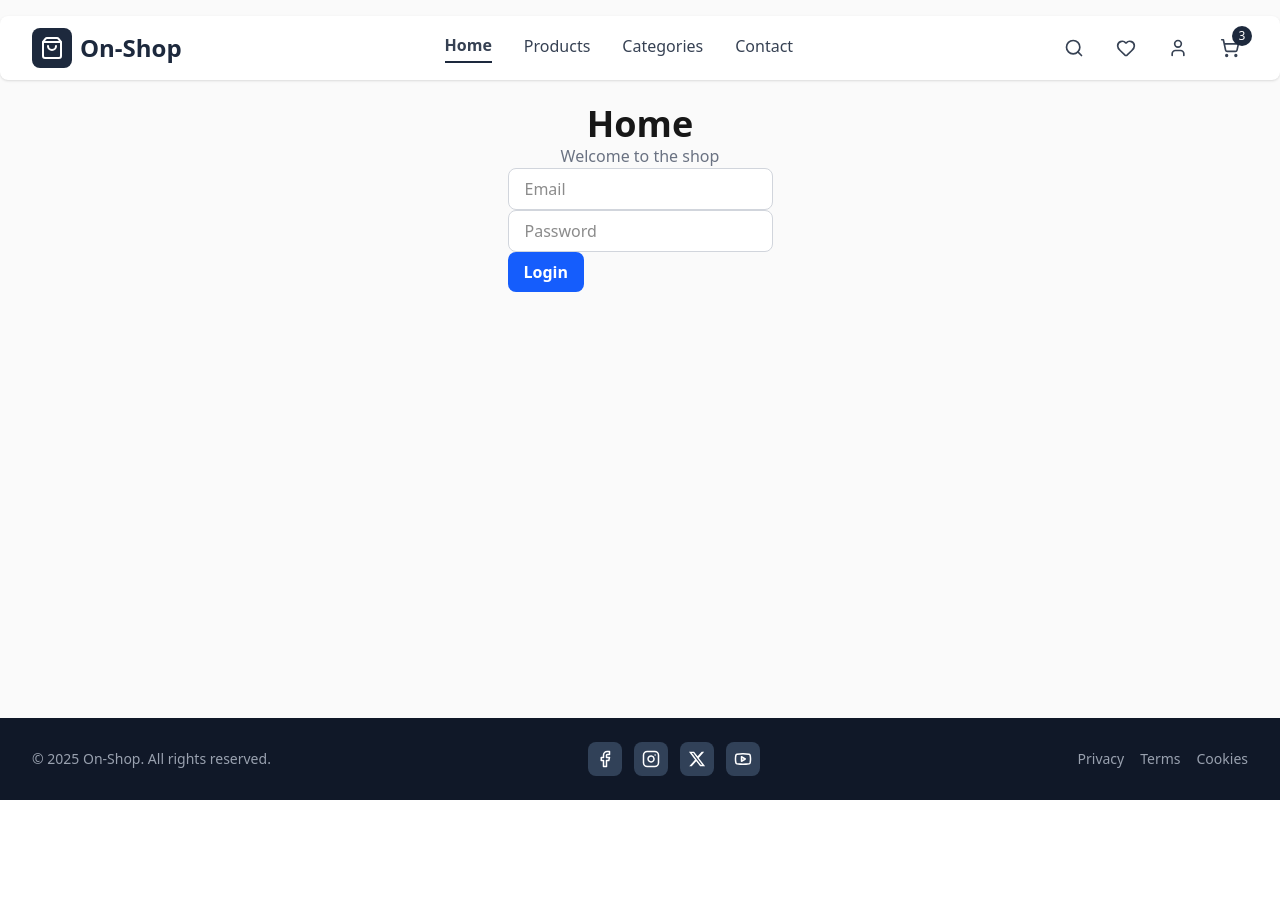
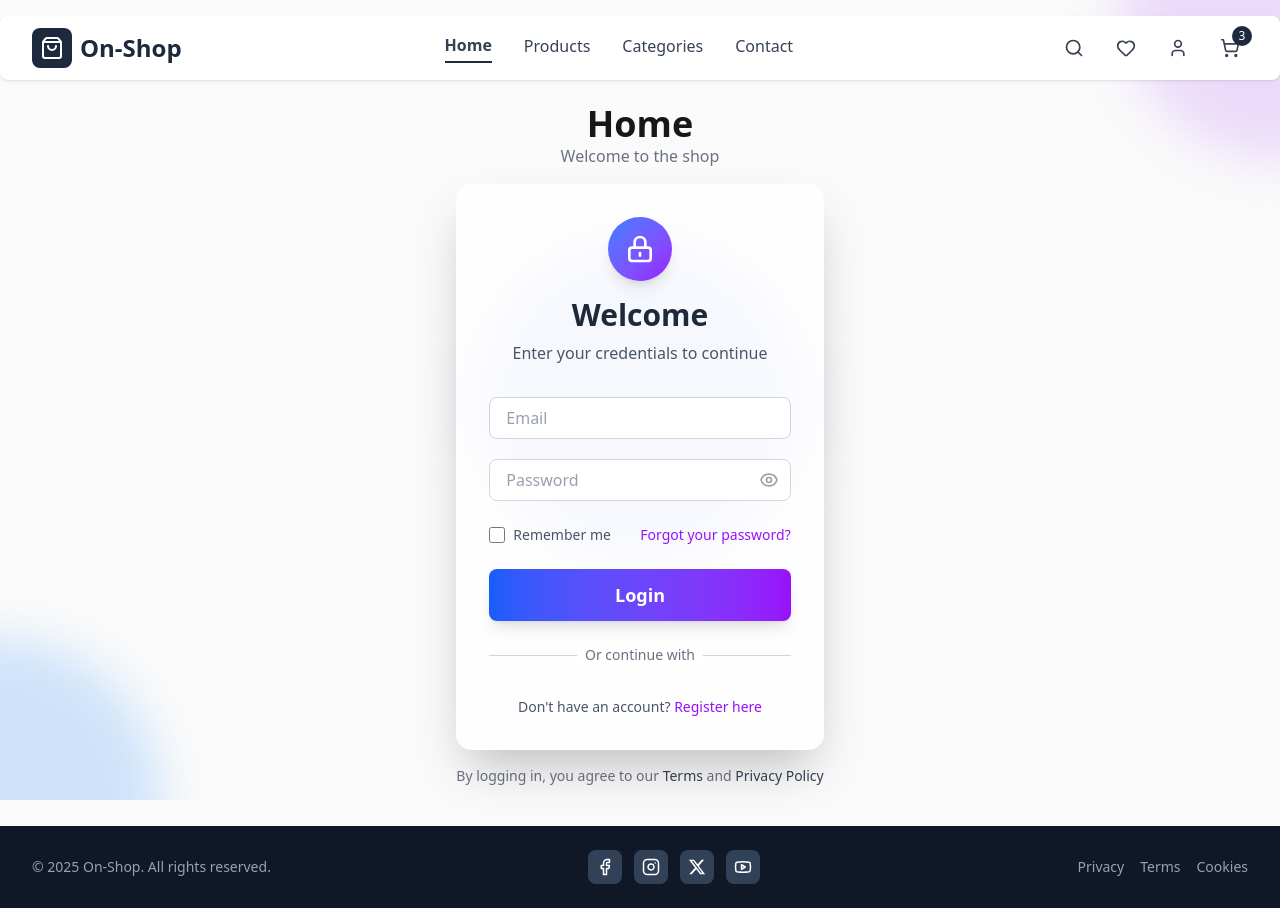
Before and after one commit to jonathanCocuy/online-shop, a Next.js app in the folder frontend/: page / in a window 1280 px wide. Before the commit the page ends 800 px from the top, so only its background shows below. Built offline with nearby package versions, Linux system fonts and the light colour scheme.

Commit message:
feat(login): create a login form

```diff
--- a/frontend/src/app/(auth)/login/components/LoginForm.tsx
+++ b/frontend/src/app/(auth)/login/components/LoginForm.tsx
@@ -1,5 +1,6 @@
 'use client';
 
+import { useState } from "react";
 import { loginSchema } from "../schema";
 import { z } from "zod";
 import { useForm } from "react-hook-form";
@@ -10,6 +11,10 @@ import { Button } from "@/components/ui/Button";
 type LoginFormValues = z.infer<typeof loginSchema>;
 
 export default function LoginForm() {
+
+    const [showPassword, setShowPassword] = useState(false);
+    const [isLoading, setIsLoading] = useState(false);
+
     const form = useForm<LoginFormValues>({
         resolver: zodResolver(loginSchema),
         defaultValues: {
@@ -18,6 +23,8 @@ export default function LoginForm() {
         }
     });
 
+
+
     const { register, handleSubmit, formState: { errors } } = form;
 
     const onSubmit = handleSubmit((data) => {
@@ -25,15 +32,163 @@ export default function LoginForm() {
     });
 
     return (
-        <form onSubmit={onSubmit}>
-            <div>
-                <Input type="email" variant="floating" placeholder="Email" {...register('email')} />
-                    {errors.email && <p className="text-red-500">{errors.email.message}</p>}
-                <Input type="password" variant="floating" placeholder="Password" {...register('password')} />
-                    {errors.password && <p className="text-red-500">{errors.password.message}</p>}
-                <Button type="submit">Login</Button>
+<div className="flex items-center justify-center p-4">
+      {/* Decoración de fondo */}
+        <div className="absolute inset-0 overflow-hidden pointer-events-none">
+            <div className="absolute -top-40 -right-40 w-80 h-80 bg-purple-300 rounded-full mix-blend-multiply filter blur-xl opacity-30 animate-pulse"></div>
+            <div className="absolute -bottom-40 -left-40 w-80 h-80 bg-blue-300 rounded-full mix-blend-multiply filter blur-xl opacity-30 animate-pulse"></div>
+            <div className="absolute top-1/2 left-1/2 transform -translate-x-1/2 -translate-y-1/2 w-80 h-80 bg-indigo-300 rounded-full mix-blend-multiply filter blur-xl opacity-30 animate-pulse"></div>
+        </div>
+
+        {/* Contenedor del formulario */}
+        <div className="relative w-full max-w-md">
+            {/* Card principal */}
+            <div className="bg-white/80 backdrop-blur-lg rounded-2xl shadow-2xl p-8 border border-white/20">
+            {/* Header */}
+            <div className="text-center mb-8">
+                <div className="inline-flex items-center justify-center w-16 h-16 bg-gradient-to-br from-blue-500 to-purple-600 rounded-full mb-4 shadow-lg">
+                <svg className="w-8 h-8 text-white" fill="none" stroke="currentColor" viewBox="0 0 24 24">
+                    <path strokeLinecap="round" strokeLinejoin="round" strokeWidth={2} d="M12 15v2m-6 4h12a2 2 0 002-2v-6a2 2 0 00-2-2H6a2 2 0 00-2 2v6a2 2 0 002 2zm10-10V7a4 4 0 00-8 0v4h8z" />
+                </svg>
+                </div>
+                <h1 className="text-3xl font-bold text-gray-800 mb-2">
+                Welcome
+                </h1>
+                <p className="text-gray-600">
+                Enter your credentials to continue
+                </p>
             </div>
-        </form>
+
+            {/* Formulario */}
+            <div className="space-y-6">
+                <div className="space-y-5">
+                {/* Email Input */}
+                <div>
+                    <div className="relative">
+                    <Input
+                        type="email"
+                        variant="default"
+                        placeholder="Email"
+                        colorScheme="purple"
+                        {...register('email')}
+                        iconPosition="left"
+                        className={errors.email ? 'border-red-500' : ''}
+                        error={errors.email?.message}
+                    />
+                    </div>
+                    {errors.email && (
+                    <p className="text-red-500 text-sm mt-2 ml-1 flex items-center gap-1 animate-pulse">
+                        <svg className="w-4 h-4" fill="currentColor" viewBox="0 0 20 20">
+                        <path fillRule="evenodd" d="M18 10a8 8 0 11-16 0 8 8 0 0116 0zm-7 4a1 1 0 11-2 0 1 1 0 012 0zm-1-9a1 1 0 00-1 1v4a1 1 0 102 0V6a1 1 0 00-1-1z" clipRule="evenodd" />
+                        </svg>
+                        {errors.email?.message}
+                    </p>
+                    )}
+                </div>
+
+                {/* Password Input */}
+                <div>
+                    <div className="relative">
+                    <Input
+                        type={showPassword ? "text" : "password"}
+                        variant="floating"
+                        placeholder="Password"
+                        colorScheme="purple"
+                        {...register('password')}
+                        iconPosition="left"
+                        className={errors.password ? 'border-red-500' : ''}
+                    />
+                    <button
+                        type="button"
+                        onClick={() => setShowPassword(!showPassword)}
+                        className="absolute right-3 top-1/2 transform -translate-y-1/2 text-gray-400 hover:text-gray-600 transition-colors"
+                    >
+                        {showPassword ? (
+                        <svg className="w-5 h-5" fill="none" stroke="currentColor" viewBox="0 0 24 24">
+                            <path strokeLinecap="round" strokeLinejoin="round" strokeWidth={2} d="M13.875 18.825A10.05 10.05 0 0112 19c-4.478 0-8.268-2.943-9.543-7a9.97 9.97 0 011.563-3.029m5.858.908a3 3 0 114.243 4.243M9.878 9.878l4.242 4.242M9.88 9.88l-3.29-3.29m7.532 7.532l3.29 3.29M3 3l3.59 3.59m0 0A9.953 9.953 0 0112 5c4.478 0 8.268 2.943 9.543 7a10.025 10.025 0 01-4.132 5.411m0 0L21 21" />
+                        </svg>
+                        ) : (
+                        <svg className="w-5 h-5" fill="none" stroke="currentColor" viewBox="0 0 24 24">
+                            <path strokeLinecap="round" strokeLinejoin="round" strokeWidth={2} d="M15 12a3 3 0 11-6 0 3 3 0 016 0z" />
+                            <path strokeLinecap="round" strokeLinejoin="round" strokeWidth={2} d="M2.458 12C3.732 7.943 7.523 5 12 5c4.478 0 8.268 2.943 9.542 7-1.274 4.057-5.064 7-9.542 7-4.477 0-8.268-2.943-9.542-7z" />
+                        </svg>
+                        )}
+                    </button>
+                    </div>
+                    {errors.password && (
+                    <p className="text-red-500 text-sm mt-2 ml-1 flex items-center gap-1 animate-pulse">
+                        <svg className="w-4 h-4" fill="currentColor" viewBox="0 0 20 20">
+                        <path fillRule="evenodd" d="M18 10a8 8 0 11-16 0 8 8 0 0116 0zm-7 4a1 1 0 11-2 0 1 1 0 012 0zm-1-9a1 1 0 00-1 1v4a1 1 0 102 0V6a1 1 0 00-1-1z" clipRule="evenodd" />
+                        </svg>
+                        {errors.password?.message}
+                    </p>
+                    )}
+                </div>
+                </div>
+
+                {/* Opciones adicionales */}
+                <div className="flex items-center justify-between text-sm">
+                <label className="flex items-center cursor-pointer">
+                    <input type="checkbox" className="w-4 h-4 text-purple-600 border-gray-300 rounded focus:ring-purple-500 focus:ring-2" />
+                    <span className="ml-2 text-gray-600">Remember me</span>
+                </label>
+                <a href="#" className="text-purple-600 hover:text-purple-700 font-medium transition-colors">
+                    Forgot your password?
+                </a>
+                </div>
+
+                {/* Botón de submit */}
+                <Button
+                type="submit"
+                variant="primary"
+                size="lg"
+                disabled={isLoading}
+                className="w-full bg-gradient-to-r from-blue-600 to-purple-600 hover:from-blue-700 hover:to-purple-700 text-white font-semibold shadow-lg"
+                >
+                {isLoading ? (
+                    <span className="flex items-center justify-center gap-2">
+                    <svg className="animate-spin h-5 w-5 text-white" xmlns="http://www.w3.org/2000/svg" fill="none" viewBox="0 0 24 24">
+                        <circle className="opacity-25" cx="12" cy="12" r="10" stroke="currentColor" strokeWidth="4"></circle>
+                        <path className="opacity-75" fill="currentColor" d="M4 12a8 8 0 018-8V0C5.373 0 0 5.373 0 12h4zm2 5.291A7.962 7.962 0 014 12H0c0 3.042 1.135 5.824 3 7.938l3-2.647z"></path>
+                    </svg>
+                    Logging in...
+                    </span>
+                ) : (
+                    'Login'
+                )}
+                </Button>
+
+                {/* Divider */}
+                <div className="relative">
+                <div className="absolute inset-0 flex items-center">
+                    <div className="w-full border-t border-gray-300"></div>
+                </div>
+                <div className="relative flex justify-center text-sm">
+                    <span className="px-2 bg-white text-gray-500">Or continue with</span>
+                </div>
+                </div>
+            </div>
+
+            {/* Footer */}
+            <div className="mt-8 text-center">
+                <p className="text-sm text-gray-600">
+                Don&apos;t have an account?{' '}
+                <a href="#" className="text-purple-600 hover:text-purple-700 font-medium transition-colors">
+                    Register here
+                </a>
+                </p>
+            </div>
+            </div>
+
+            {/* Texto adicional */}
+            <p className="text-center text-sm text-gray-500 mt-4">
+            By logging in, you agree to our{' '}
+            <a href="#" className="text-gray-700 hover:underline">Terms</a>
+            {' '}and{' '}
+            <a href="#" className="text-gray-700 hover:underline">Privacy Policy</a>
+            </p>
+        </div>
+    </div>
     );
 
 }
--- a/frontend/src/components/ui/Input.tsx
+++ b/frontend/src/components/ui/Input.tsx
@@ -64,11 +64,11 @@ export const Input: React.FC<InputProps> = ({
     };
 
     const variantStyles = {
-        default: `border border-gray-300 rounded-lg bg-white ${error ? 'border-red-500' : getColorStyles(colorScheme)} focus:ring-2`,
-        filled: `border-0 rounded-lg ${error ? 'bg-red-50' : 'bg-gray-100'} ${getColorStyles(colorScheme)} focus:ring-2`,
-        outlined: `border-2 ${error ? 'border-red-500' : 'border-gray-300'} rounded-lg bg-transparent ${getColorStyles(colorScheme)}`,
-        underlined: `border-0 border-b-2 ${error ? 'border-red-500' : 'border-gray-300'} rounded-none bg-transparent ${getColorStyles(colorScheme)} px-0`,
-        floating: `border ${error ? 'border-red-500' : 'border-gray-300'} rounded-lg bg-white ${getColorStyles(colorScheme)} focus:ring-2 peer`,
+        default: `border border-gray-300 rounded-lg bg-white ${error ? 'border-red-500' : getColorStyles(colorScheme)} focus:ring-2 placeholder:text-gray-400`,
+        filled: `border-0 rounded-lg ${error ? 'bg-red-50' : 'bg-gray-100'} ${getColorStyles(colorScheme)} focus:ring-2 placeholder:text-gray-400`,
+        outlined: `border-2 ${error ? 'border-red-500' : 'border-gray-300'} rounded-lg bg-transparent ${getColorStyles(colorScheme)} placeholder:text-gray-400`,
+        underlined: `border-0 border-b-2 ${error ? 'border-red-500' : 'border-gray-300'} rounded-none bg-transparent ${getColorStyles(colorScheme)} px-0 placeholder:text-gray-400`,
+        floating: `border ${error ? 'border-red-500' : 'border-gray-300'} rounded-lg bg-white ${getColorStyles(colorScheme)} focus:ring-2 peer placeholder:text-gray-400`,
     };
 
     const iconStyles = icon ? (iconPosition === 'left' ? 'pl-10' : 'pr-10') : '';
```
